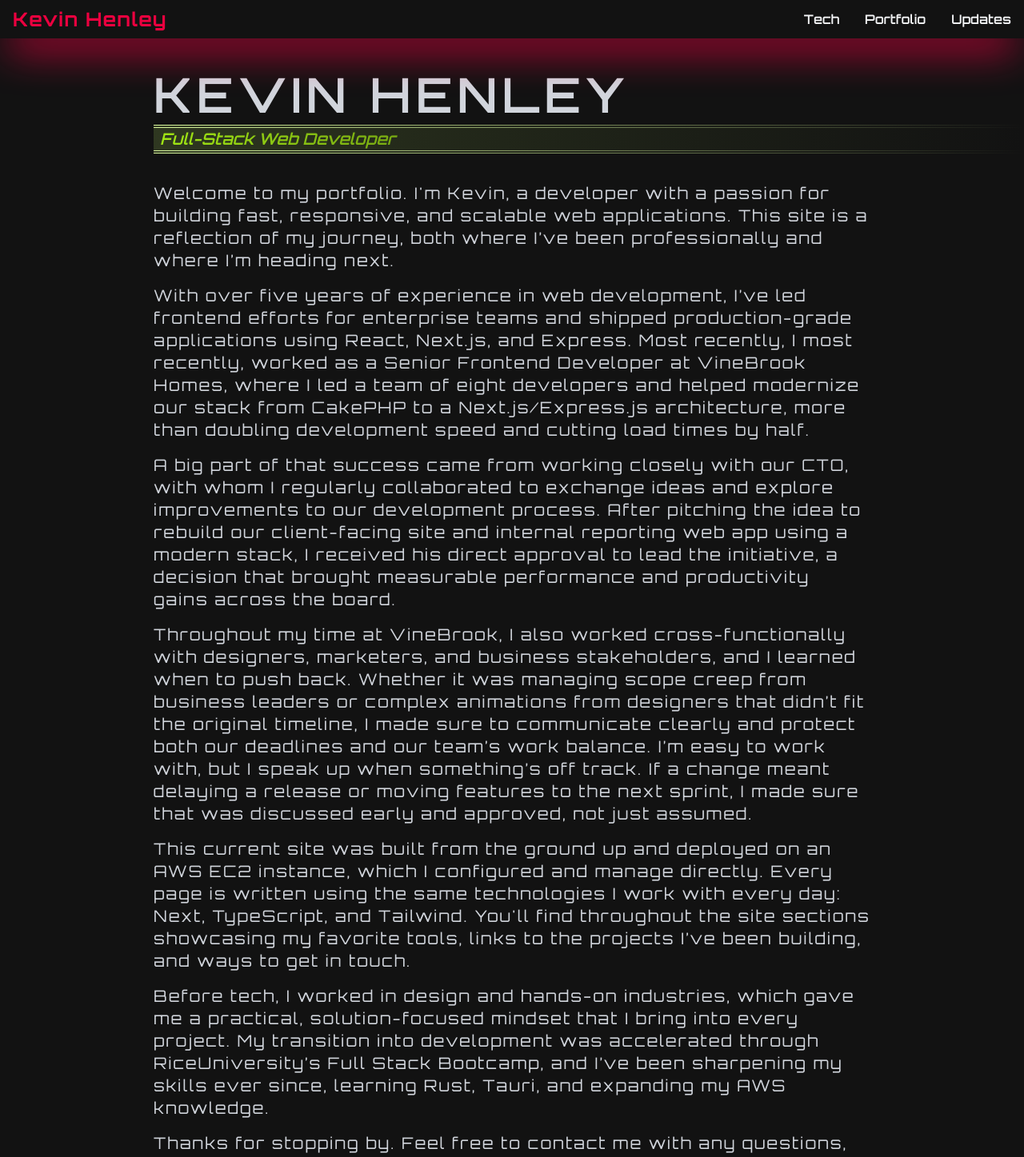
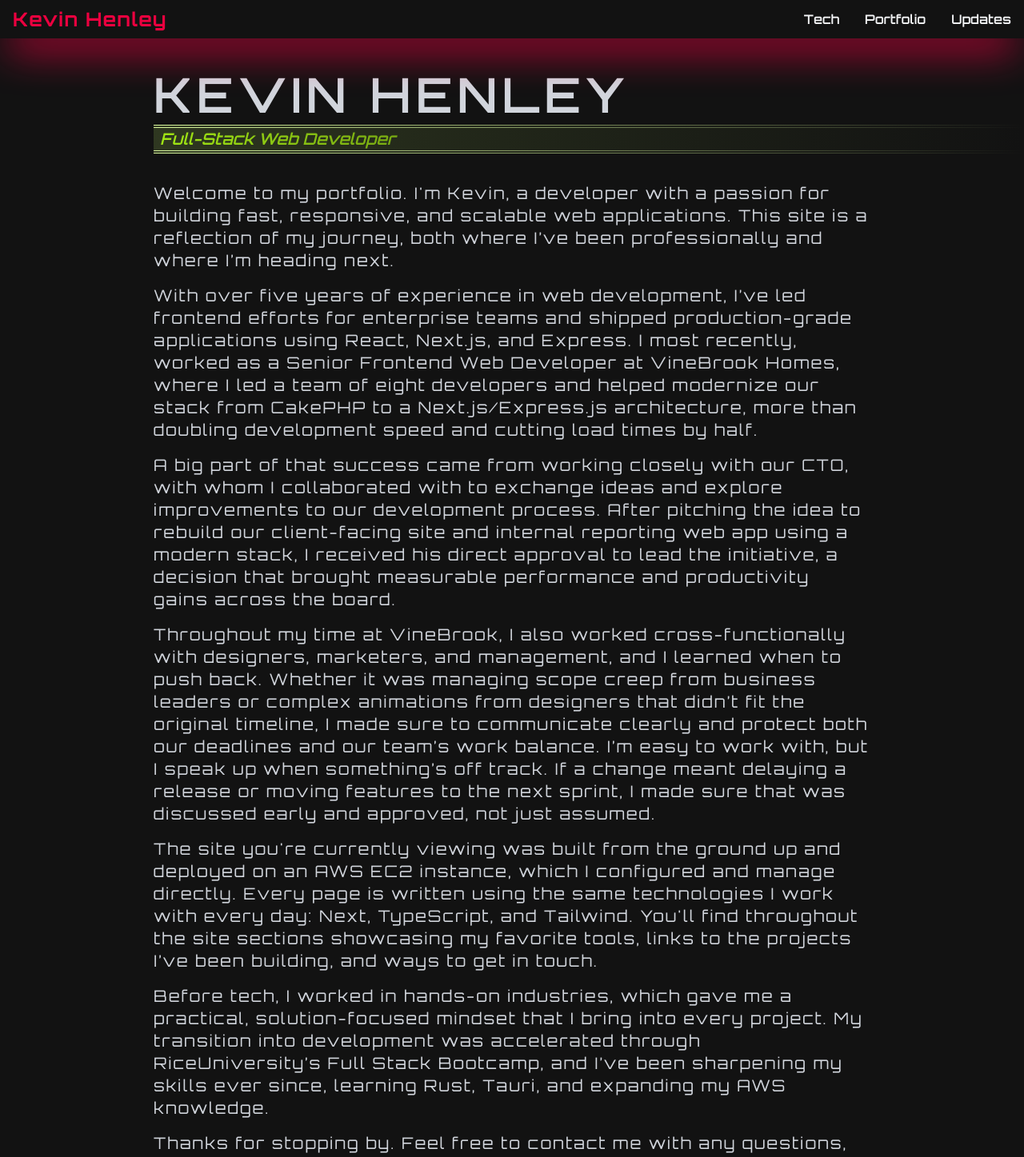
Before and after one commit to KevinHenleyCode/Portfolio-2025, a Next.js app: page / in a window 1280 px wide. Shown: the top 1447 px of the page at 80% size. Built offline with nearby package versions, Linux system fonts and the light colour scheme.

Commit message:
updated verviage

```diff
--- a/src/app/page.tsx
+++ b/src/app/page.tsx
@@ -20,15 +20,15 @@ export default function Home() {
           <p>
             With over five years of experience in web development, {`I’ve`} led
             frontend efforts for enterprise teams and shipped production-grade
-            applications using React, Next.js, and Express. Most recently, I
-            most recently, worked as a Senior Frontend Developer at VineBrook
-            Homes, where I led a team of eight developers and helped modernize
-            our stack from CakePHP to a Next.js/Express.js architecture, more
-            than doubling development speed and cutting load times by half.
+            applications using React, Next.js, and Express. I most recently,
+            worked as a Senior Frontend Web Developer at VineBrook Homes, where
+            I led a team of eight developers and helped modernize our stack from
+            CakePHP to a Next.js/Express.js architecture, more than doubling
+            development speed and cutting load times by half.
           </p>
           <p>
             A big part of that success came from working closely with our CTO,
-            with whom I regularly collaborated to exchange ideas and explore
+            with whom I collaborated with to exchange ideas and explore
             improvements to our development process. After pitching the idea to
             rebuild our client-facing site and internal reporting web app using
             a modern stack, I received his direct approval to lead the
@@ -37,9 +37,9 @@ export default function Home() {
           </p>
           <p>
             Throughout my time at VineBrook, I also worked cross-functionally
-            with designers, marketers, and business stakeholders, and I learned
-            when to push back. Whether it was managing scope creep from business
-            leaders or complex animations from designers that {`didn’t`} fit the
+            with designers, marketers, and management, and I learned when to
+            push back. Whether it was managing scope creep from business leaders
+            or complex animations from designers that {`didn’t`} fit the
             original timeline, I made sure to communicate clearly and protect
             both our deadlines and our {`team’s`} work balance. {`I’m`} easy to
             work with, but I speak up when {`something’s`} off track. If a
@@ -48,17 +48,17 @@ export default function Home() {
             assumed.
           </p>
           <p>
-            This current site was built from the ground up and deployed on an
-            AWS EC2 instance, which I configured and manage directly. Every page
-            is written using the same technologies I work with every day: Next,
-            TypeScript, and Tailwind. {`You'll`} find throughout the site
-            sections showcasing my favorite tools, links to the projects{' '}
-            {`I’ve`} been building, and ways to get in touch.
+            The site {`you're`} currently viewing was built from the ground up
+            and deployed on an AWS EC2 instance, which I configured and manage
+            directly. Every page is written using the same technologies I work
+            with every day: Next, TypeScript, and Tailwind. {`You'll`} find
+            throughout the site sections showcasing my favorite tools, links to
+            the projects {`I’ve`} been building, and ways to get in touch.
           </p>
           <p>
-            Before tech, I worked in design and hands-on industries, which gave
-            me a practical, solution-focused mindset that I bring into every
-            project. My transition into development was accelerated through Rice
+            Before tech, I worked in hands-on industries, which gave me a
+            practical, solution-focused mindset that I bring into every project.
+            My transition into development was accelerated through Rice
             {`University’s`} Full Stack Bootcamp, and {`I’ve`} been sharpening
             my skills ever since, learning Rust, Tauri, and expanding my AWS
             knowledge.
```
